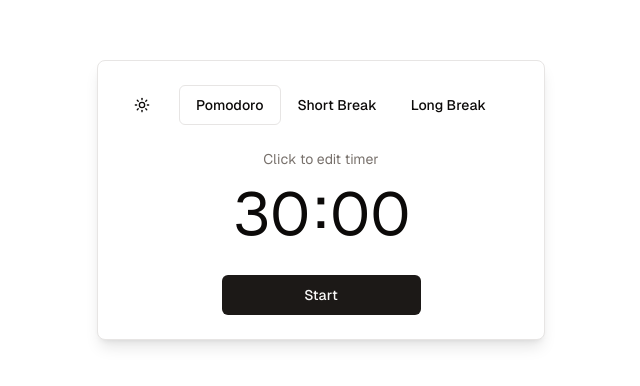
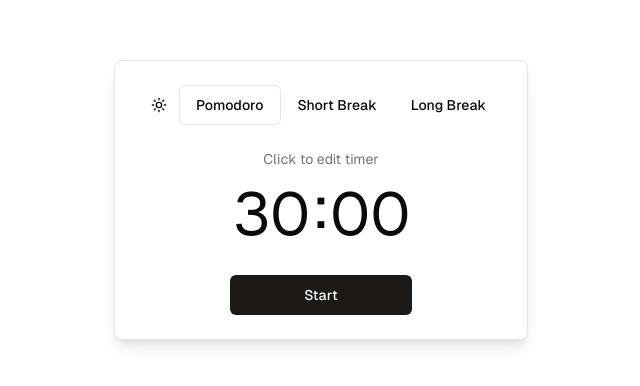
Before and after one commit to DNNYVST/pomodoro-app, a Next.js app: page / in a window 1280 px wide. Shown: the part 104-490 px from the top of the page, without its empty margins (319-959 px from the left). Built offline with nearby package versions, Linux system fonts and the light colour scheme.

Commit message:
fix main card width

```diff
--- a/src/components/timer/timer-card.tsx
+++ b/src/components/timer/timer-card.tsx
@@ -78,7 +78,7 @@ const TimerCard = ({
   };
 
   return (
-    <Card className="w-full min-w-fit shadow-lg z-0">
+    <Card className="w-full w-fit shadow-lg z-0">
       <CardHeader className="flex flex-row align-center space-y-0">
         <ThemeToggle />
         <SessionTypeButtonGroup
```
